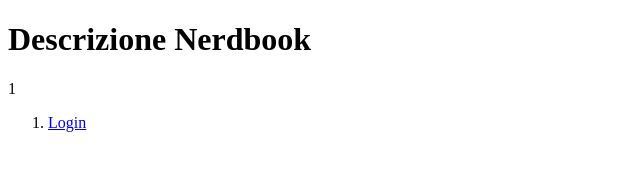
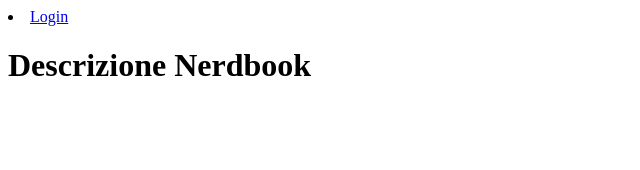
Before and after one commit to RiccardoMontei/Progetto_AMM, a plain HTML site: page Web Pages/M1/descrizione.html in a window 1280 px wide. Shown: the whole page, without its empty margins (0-640 px from the left). Drawn offline with Linux system fonts and the light colour scheme.

Commit message:
Aggiunta link login

```diff
--- a/Web Pages/M1/descrizione.html
+++ b/Web Pages/M1/descrizione.html
@@ -10,17 +10,13 @@
     </head>
     <body>
         <div id="header">
+            <div id="navbar">
+                <li>
+                    <a href="login.html">Login </a>
+                </li>
+            </div>
             <div id="title">
-                <h1>Descrizione Nerdbook</h1>1
-            </div>
-            <div id="navbar">
-                <ol>
-                    <li>
-                        <a href="login.html">
-                            Login
-                        </a>
-                    </li>
-                </ol>
+                <h1>Descrizione Nerdbook</h1>
             </div>
         </div>
     </body>
```
